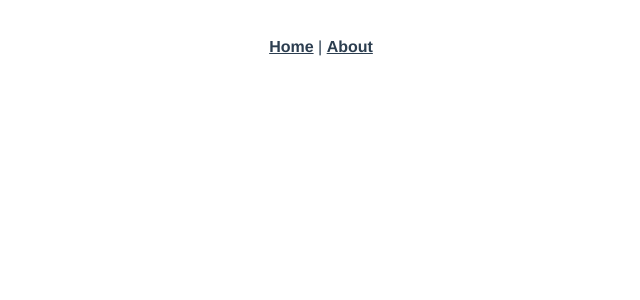
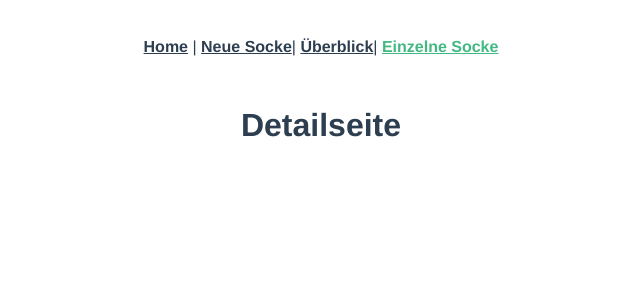
Before and after one commit to katja-roehlig/sock-o-mat, a Vue app: page /detail in a window 1280 px wide. Before the commit this address had no page. Shown: the top 300 px of the page, without its empty margins (319-959 px from the left). Built offline with nearby package versions, Linux system fonts and the light colour scheme.

Commit message:
feat: add views and routing

```diff
--- a/src/App.vue
+++ b/src/App.vue
@@ -1,7 +1,10 @@
 <template>
   <nav>
     <router-link to="/">Home</router-link> |
-    <router-link to="/about">About</router-link>
+    <!-- <router-link to="/about">About</router-link>-->
+    <router-link :to="{ name: 'create' }">Neue Socke</router-link>|
+    <router-link :to="{ name: 'overview' }">Überblick</router-link>|
+    <router-link :to="{ name: 'detail' }">Einzelne Socke</router-link>
   </nav>
   <router-view />
 </template>
--- a/src/router/index.js
+++ b/src/router/index.js
@@ -1,5 +1,8 @@
 import { createRouter, createWebHistory } from "vue-router";
 import HomeView from "../views/HomeView.vue";
+import CreateView from "../views/CreateView.vue";
+import OverView from "../views/OverView.vue";
+import DetailView from "../views/DetailView.vue";
 
 const routes = [
   {
@@ -8,14 +11,29 @@ const routes = [
     component: HomeView,
   },
   {
+    path: "/create",
+    name: "create",
+    component: CreateView,
+  },
+  {
+    path: "/overview",
+    name: "overview",
+    component: OverView,
+  },
+  {
+    path: "/detail",
+    name: "detail",
+    component: DetailView,
+  },
+  /*{
     path: "/about",
     name: "about",
     // route level code-splitting
     // this generates a separate chunk (about.[hash].js) for this route
     // which is lazy-loaded when the route is visited.
     component: () =>
-      import(/* webpackChunkName: "about" */ "../views/AboutView.vue"),
-  },
+      import(/* webpackChunkName: "about" */ //"../views/AboutView.vue"),
+  // }
 ];
 
 const router = createRouter({
--- /dev/null
+++ b/src/views/CreateView.vue
@@ -0,0 +1,3 @@
+<template>
+  <h1>Erstelle eine neue Socke</h1>
+</template>
--- /dev/null
+++ b/src/views/DetailView.vue
@@ -0,0 +1,3 @@
+<template>
+  <h1>Detailseite</h1>
+</template>
--- /dev/null
+++ b/src/views/OverView.vue
@@ -0,0 +1,3 @@
+<template>
+  <h1>Übersicht</h1>
+</template>
```
Also changed, not shown: src/components/HeaderComponent.vue (added).
